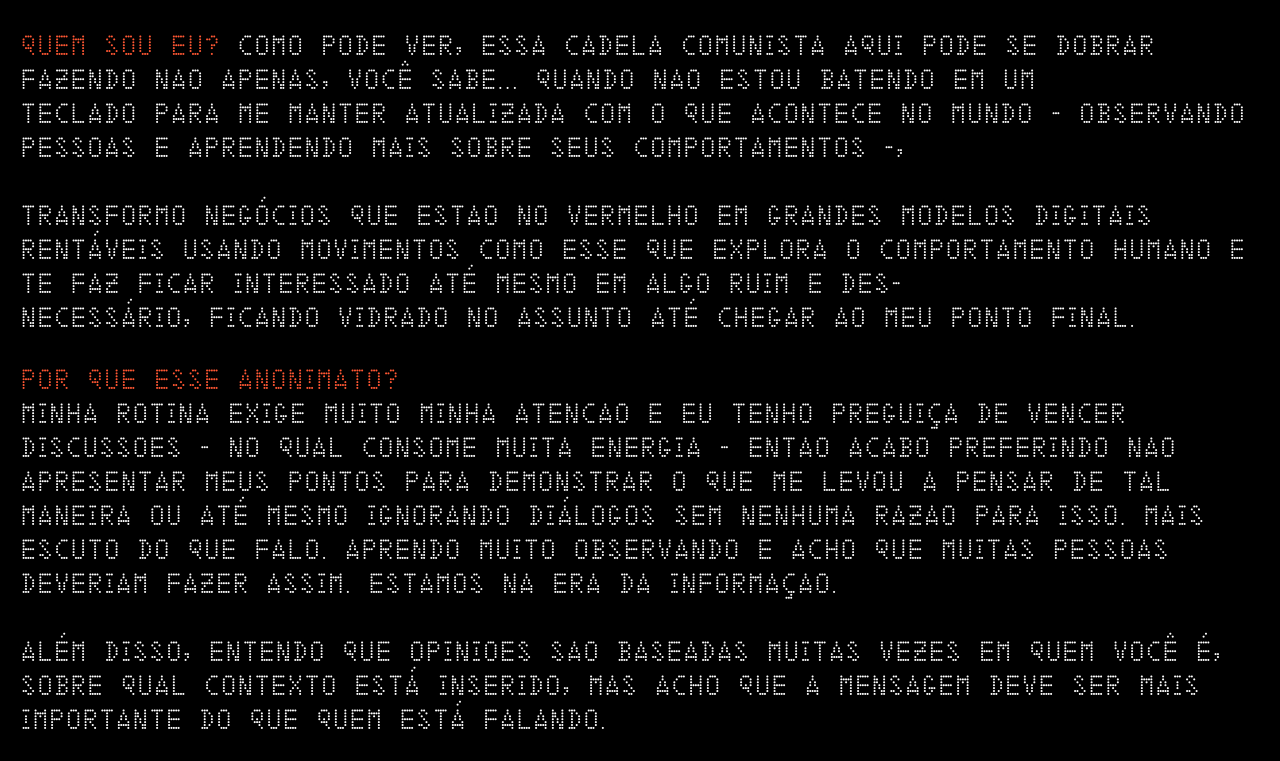
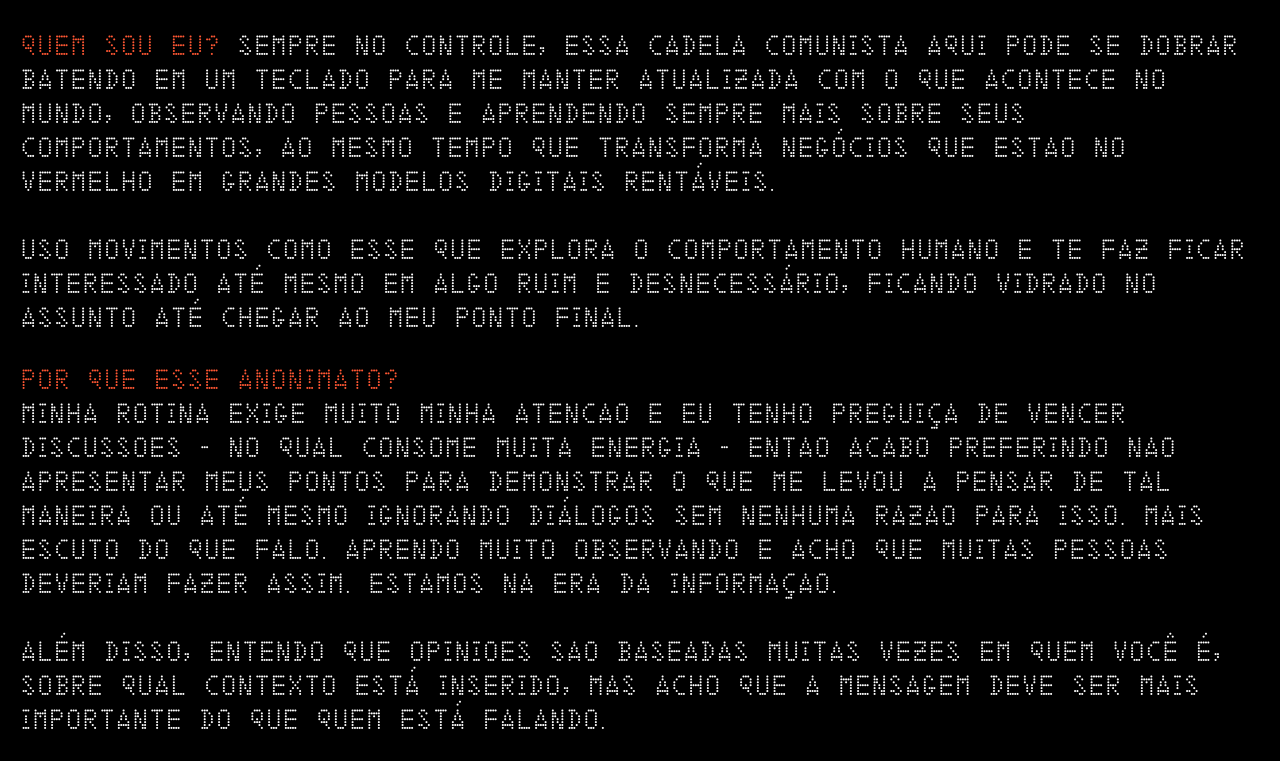
Before and after one commit to internauta-vip/internauta.vip, a plain HTML site: page index.html in a window 1280 px wide. Shown: the top 761 px of the page. Drawn offline with Linux system fonts and the light colour scheme.

Commit message:
update bio

```diff
--- a/index.html
+++ b/index.html
@@ -108,8 +108,9 @@ body {
 <![endif]--></head>
 
 <body class="thrColLiq">
-<p align="left" class="style20 style30"><span class="style33">quem sou eu?</span> como pode ver, essa cadela comunista aqui pode se dobrar fazendo nao apenas, você sabe... quando nao estou batendo em um <br>teclado para me manter atualizada com o que acontece no mundo - observando pessoas e aprendendo mais sobre seus comportamentos -,
-	<br><br>transformo negócios que estao no vermelho em grandes modelos digitais rentáveis usando movimentos como esse que explora o comportamento humano e te faz ficar interessado até mesmo em algo ruim e des-<br>necessário, ficando vidrado no assunto até chegar ao meu ponto final.</p>
+<p align="left" class="style20 style30"><span class="style33">quem sou eu?</span> Sempre no controle, essa cadela comunista aqui pode se dobrar batendo em um teclado para me manter atualizada com o que acontece no mundo, observando pessoas e aprendendo sempre mais sobre seus comportamentos, ao mesmo tempo que
+transforma negócios que estao no vermelho em grandes modelos digitais rentáveis. <br>
+<br> Uso movimentos como esse que explora o comportamento humano e te faz ficar interessado até mesmo em algo ruim e desnecessário, ficando vidrado no assunto até chegar ao meu ponto final.</p>
 
 	<p align="left" class="style20 style30"><span class="style33">Por que esse anonimato?</span><br />
 	  Minha rotina exige muito minha atencao e eu tenho preguiça de vencer discussoes - no qual consome muita energia - entao acabo preferindo nao apresentar meus pontos para demonstrar o que me levou a pensar de tal maneira ou até mesmo ignorando diálogos sem nenhuma razao para isso. Mais escuto do que falo. Aprendo muito observando e acho que muitas pessoas deveriam fazer assim. Estamos na era da informaçao.<br>
```
Also changed, not shown: 1 other file.
